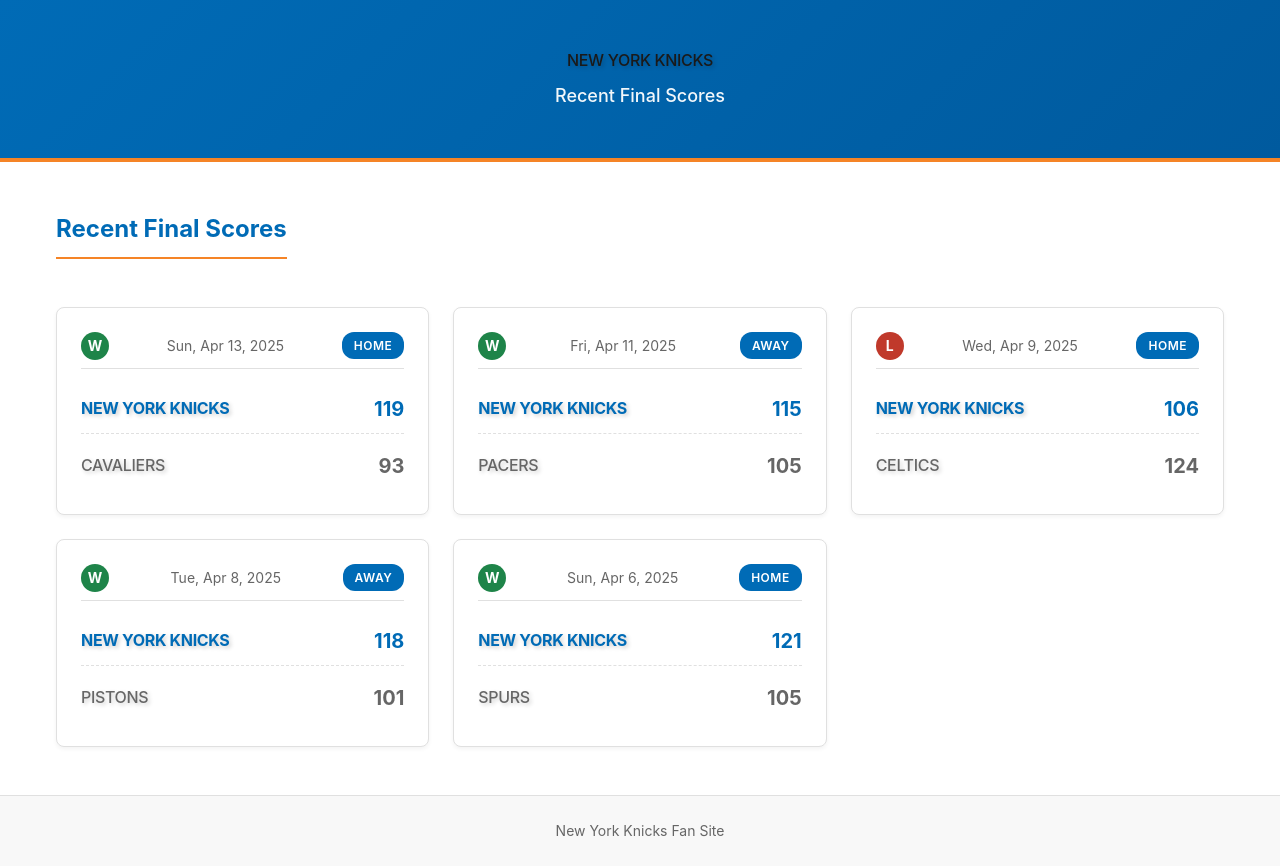
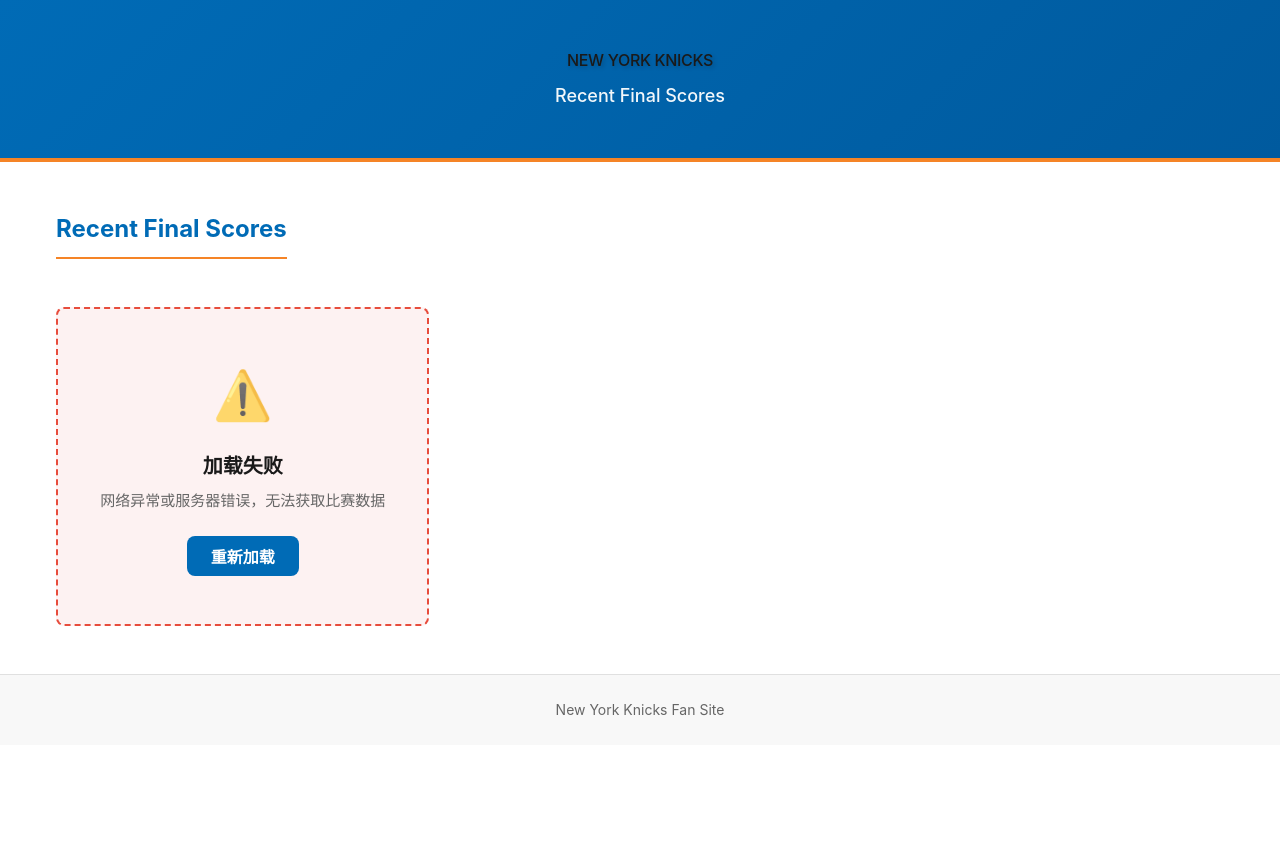
Before and after one commit to pp5ee/annie-test, a plain HTML site: page index.html in a window 1280 px wide. After the commit the page ends 800 px from the top, so only its background shows below. Drawn offline with Linux system fonts and the light colour scheme; no server answers.

Commit message:
harness(iter-006): implement AC-4 error state with retry button

```diff
--- a/app.js
+++ b/app.js
@@ -45,11 +45,8 @@ async function init() {
         renderGames(container, finalGames);
     } catch (error) {
         console.error('Error loading games:', error);
-        // AC-1: Fallback to mock data instead of showing error
-        console.log('Using fallback mock data...');
-        const mockGames = getMockKnicksGames();
-        const finalGames = filterFinalGames(mockGames);
-        renderGames(container, finalGames);
+        // AC-4: Show error with retry button
+        showErrorWithRetry(container);
     }
 }
 
@@ -374,6 +371,21 @@ function showMessage(container, message, type) {
     container.innerHTML = `<div class="message ${type}">${message}</div>`;
 }
 
+/**
+ * Show error state with retry button
+ * AC-4: Displays error message with option to retry loading
+ */
+function showErrorWithRetry(container) {
+    container.innerHTML = `
+        <div class="error-state">
+            <div class="error-state-icon">⚠️</div>
+            <div class="error-state-title">加载失败</div>
+            <div class="error-state-message">网络异常或服务器错误，无法获取比赛数据</div>
+            <button class="retry-button" onclick="init()">重新加载</button>
+        </div>
+    `;
+}
+
 // Export for testing (if needed)
 if (typeof module !== 'undefined' && module.exports) {
     module.exports = { filterFinalGames };
--- a/styles.css
+++ b/styles.css
@@ -143,6 +143,52 @@ body {
     font-size: 0.9375rem;
     color: var(--color-text-secondary);
     line-height: 1.5;
+}
+
+/* Error State - AC-4 */
+.error-state {
+    padding: var(--spacing-xl) var(--spacing-lg);
+    text-align: center;
+    background-color: #fdf2f2;
+    border-radius: var(--border-radius);
+    border: 2px dashed #e74c3c;
+}
+
+.error-state-icon {
+    font-size: 3rem;
+    margin-bottom: var(--spacing-sm);
+    opacity: 0.7;
+}
+
+.error-state-title {
+    font-size: 1.25rem;
+    font-weight: 600;
+    color: var(--color-text);
+    margin-bottom: var(--spacing-xs);
+}
+
+.error-state-message {
+    font-size: 0.9375rem;
+    color: var(--color-text-secondary);
+    line-height: 1.5;
+    margin-bottom: var(--spacing-md);
+}
+
+/* Retry Button */
+.retry-button {
+    background-color: var(--knicks-blue);
+    color: var(--color-white);
+    padding: var(--spacing-xs) var(--spacing-md);
+    border: none;
+    border-radius: var(--border-radius);
+    font-size: 1rem;
+    font-weight: 600;
+    cursor: pointer;
+    transition: background-color 0.2s ease;
+}
+
+.retry-button:hover {
+    background-color: #005a9e;
 }
 
 /* Game Card (AC-3: Enhanced with win/loss indicator and full game details) */
```
